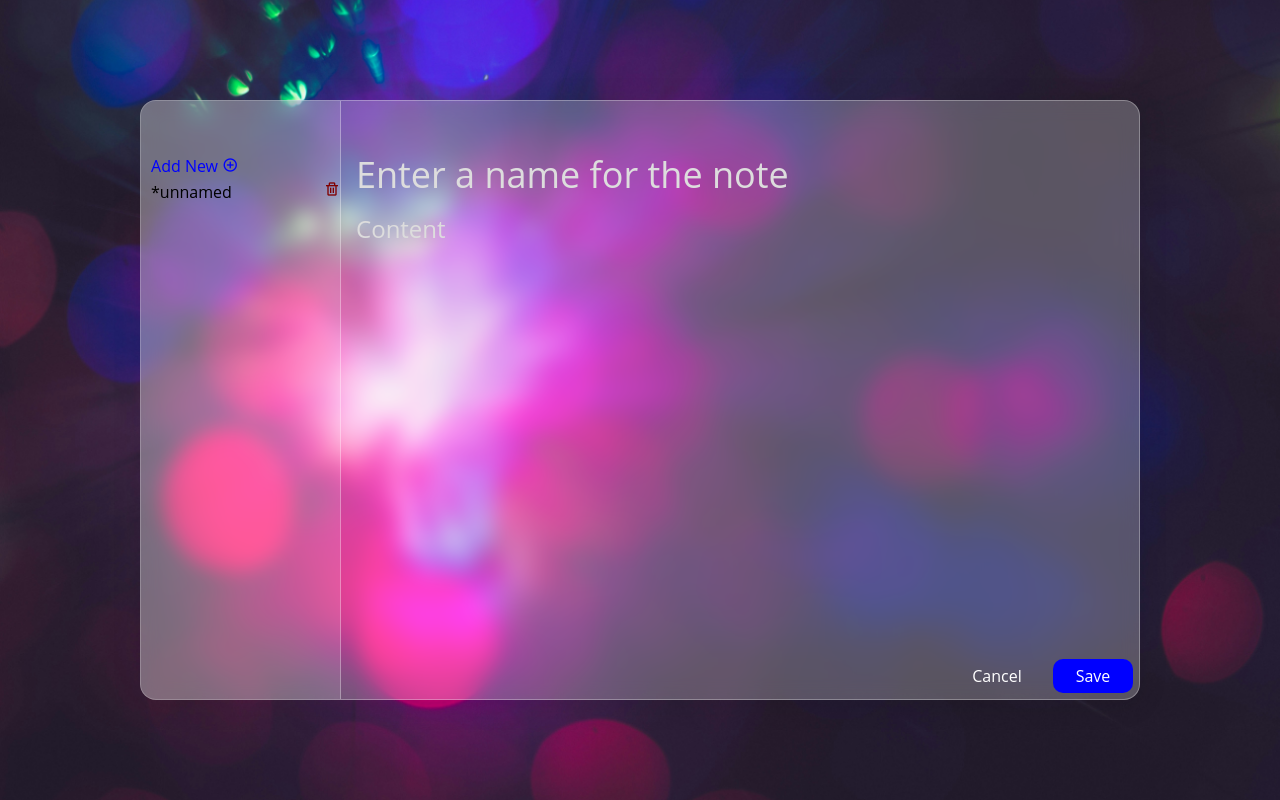
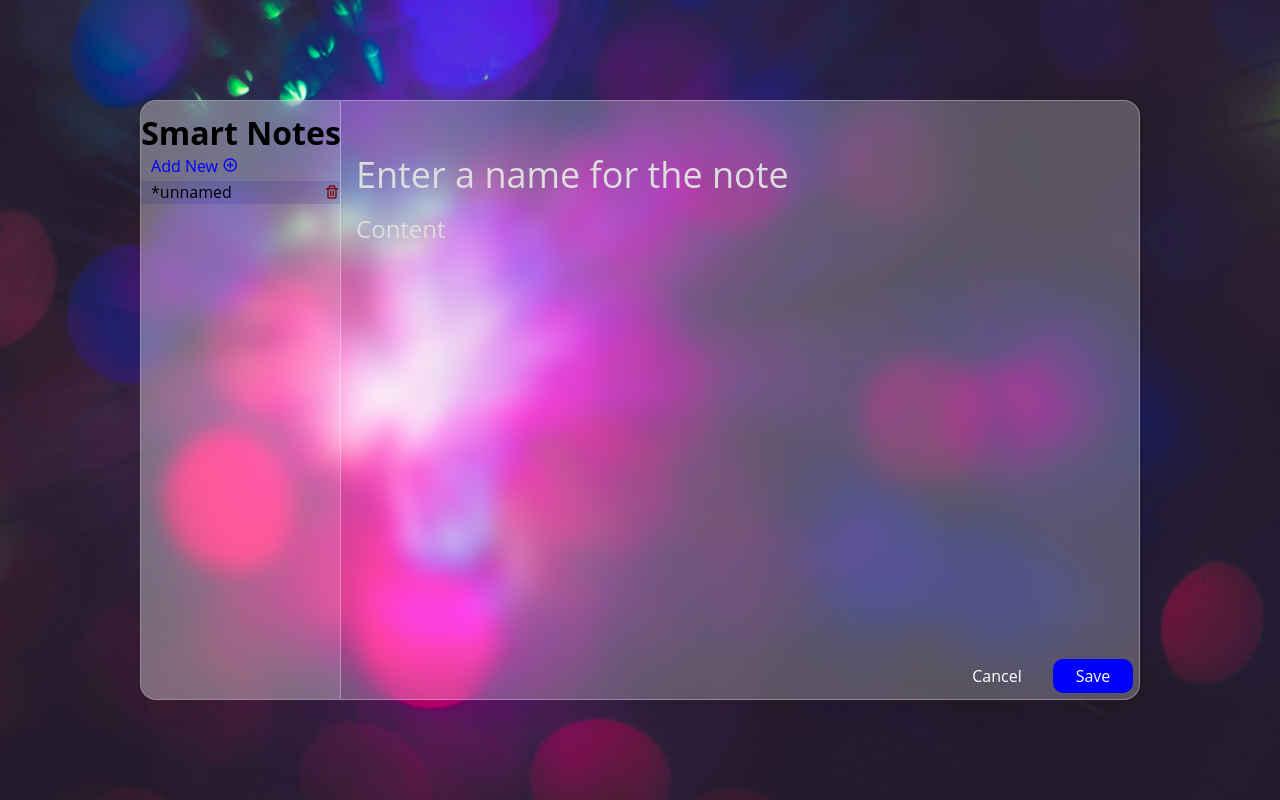
Before and after one commit to cubebotfan/smart-notes, a plain HTML site: page index.html in a window 1280 px wide. Both pictures are taken after a click on the link "Add New". Drawn offline with nearby package versions, Linux system fonts and the light colour scheme.

Commit message:
add note title and indicator for the selected note

```diff
--- a/index.html
+++ b/index.html
@@ -26,6 +26,7 @@
 			<div class="main-window-bar draggable-window-bar"></div> <!--part of the window that we can click to drag it-->
 			<div class="main-window-container">
 				<div class="side-bar">
+					<h1 class="side-bar-title">Smart Notes</h1>
 					<p class="add-new-paragraph"><a class="add-new">Add New <i class='bx bx-plus-circle'></i></a></p>
 					<ul id="all-notes"></ul>
 				</div>
--- a/src/css/index.css
+++ b/src/css/index.css
@@ -17,6 +17,9 @@
 	--app-main-colour: #00008020;
 
 	--app-save-button-colour: #0000ff;
+
+	--app-sidebar-font-colour: #000000;
+	--app-notepad-font-colour: #FFFFFF;
 }
 
 body {
@@ -61,9 +64,9 @@ body {
 }
 
 .side-bar, .notepad {
+	padding-top: var(--app-main-window-bar-height);
 	position: absolute;
 	height: 100%;
-	padding-top: var(--app-main-window-bar-height);
 }
 
 .side-bar {
@@ -72,6 +75,16 @@ body {
 	background-color: #ffffff20;
 	border-right: 1px solid rgba(255, 255, 255, 0.3);
 	padding-left:10px;
+	color: var(--app-sidebar-font-colour);
+}
+
+.side-bar-title {
+	margin-top:10px;
+	text-align: center;
+	width:var(--app-sidebar-width);
+	position:fixed; /* corner messes up the position normally */
+	left:0px;
+	top:0px;
 }
 
 .add-new-paragraph {
@@ -84,20 +97,32 @@ body {
 	cursor: pointer;
 }
 
+#all-notes {
+	margin-left:-11px; /* magic number because the border is being annoying.*/
+}
+
 .note {
 	cursor: pointer;
 	font-size: 16px;
 	display: flex;
+	width:100%;
+	padding-left:11px;
+}
+
+.note[data-selected] {
+	background-color:var(--app-main-colour);
 }
 
 .note .note-trash {
 	margin-left: auto;
 	color: #800000;
+	margin-top:3px; /* icons being weird*/
 }
 
 .notepad {
 	width: calc(100% - var(--app-sidebar-width) + var(--app-sidebar-left));
 	left: calc(var(--app-sidebar-width) + var(--app-sidebar-left));
+	color: var(--app-notepad-font-colour);
 }
 
 .notepad-container {
@@ -140,7 +165,7 @@ body {
 	padding:10px;
 
 	background: #FFFFFF00;
-	color: #ffffff;
+	color: var(--app-notepad-font-colour);
 }
 #file-name::placeholder, #file-content::placeholder {
 	color: #DDDDDD;
--- a/src/scripts/script.js
+++ b/src/scripts/script.js
@@ -69,6 +69,18 @@ function updateNoteElement(id, modified = true) {
 	return false;
 }
 
+function discardNote(id) {
+	deleteNoteElement(id);
+	notes.splice(id,1);
+	let noteElements = document.querySelectorAll("[data-id]");
+	noteElements.forEach(n=>{
+		let dataId = n.getAttribute('data-id');
+		if (dataId>id) {
+			n.setAttribute('data-id', dataId-1);
+		}
+	});
+}
+
 function deleteNoteElement(id) {
 	let notesElement = document.getElementById('all-notes');
 
@@ -77,6 +89,16 @@ function deleteNoteElement(id) {
 		notesElement.removeChild(element);
 	}
 	return false;
+}
+
+function selectNoteElement(id) {
+	let noteElements = document.querySelectorAll("[data-id]");
+	noteElements.forEach(n=>{
+		n.removeAttribute('data-selected');
+		if (n.getAttribute('data-id')==id) {
+			n.setAttribute('data-selected',"true")
+		}
+	});
 }
 
 /* - - - - - - - - - -
@@ -150,18 +172,6 @@ function deleteNote(id) {
 	return;
 }
 
-function discardNote(id) {
-	deleteNoteElement(id);
-	notes.splice(id,1);
-	let noteElements = document.querySelectorAll("[data-id]");
-	noteElements.forEach(n=>{
-		let dataId = n.getAttribute('data-id');
-		if (dataId>id) {
-			n.setAttribute('data-id', dataId-1);
-		}
-	});
-}
-
 function addNew(event) {
 	newDraft();
 }
@@ -197,6 +207,7 @@ function deselectNote() {
 	hideEditMenu();
 	setTitle("");
 	setContent("");
+	selectNoteElement(-1);
 }
 
 function newDraft() {
@@ -206,6 +217,7 @@ function newDraft() {
 	setTitle("");
 	setContent("");
 	showEditMenu();
+	selectNoteElement(selectedNote);
 }
 
 function noteClicked(event) {
@@ -225,6 +237,7 @@ function switchNote(id) {
 	setTitle(notes[selectedNote].title);
 	setContent(notes[selectedNote].content);
 	showEditMenu();
+	selectNoteElement(id);
 }
 
 function contentTyped(event) {
```
